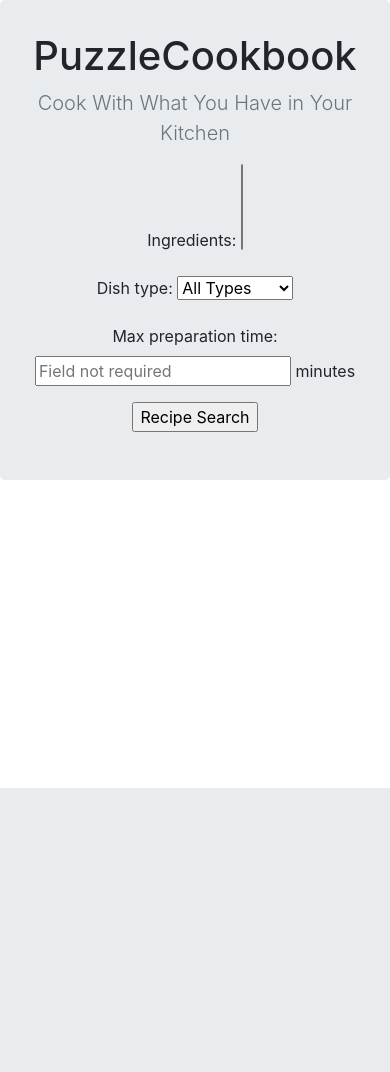
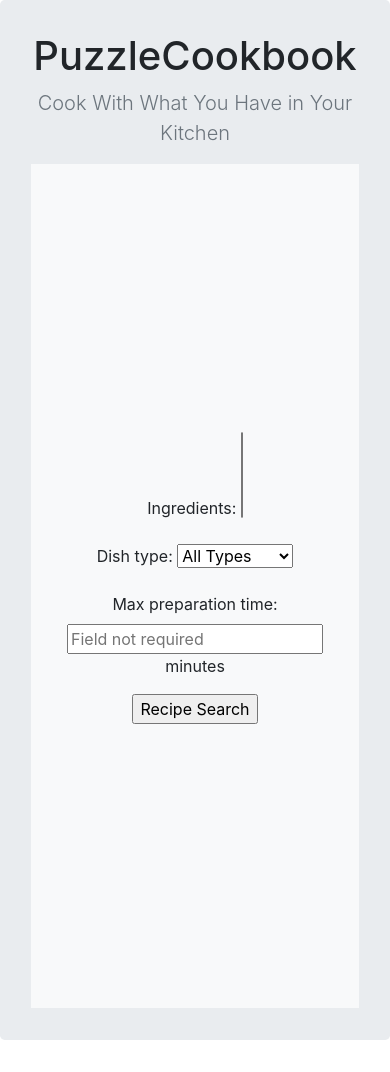
Before and after one commit to kxkate/puzzle-cookbook, a Django app: page / in a window 390 px wide. Shown: the part 56-1128 px from the top of the page. Before the commit the page ends 844 px from the top, so only its background shows below. Run offline with Django 3.2, Linux system fonts and the light colour scheme; parts of the project's set-up code (start-up, migrations or seed data) failed here and were passed over; some libraries are stand-ins or nearby versions.

Commit message:
new homepage

```diff
--- a/accounts/forms.py
+++ b/accounts/forms.py
@@ -2,6 +2,7 @@ from django import forms
 from django.contrib.auth.models import User
 from django.contrib.auth.forms import AuthenticationForm
 from django.core.exceptions import ValidationError
+
 
 
 class UserLoginForm(AuthenticationForm):
--- a/accounts/templates/base/base.html
+++ b/accounts/templates/base/base.html
@@ -13,7 +13,7 @@
   <body>
     <nav class="navbar navbar-expand-lg navbar-light" style="background-color: rgb(219, 154, 218)">
       <div class="container fixed">
-        <a class="navbar-brand" href="/cookbook/">PuzzleCookbook</a>
+        <a class="navbar-brand" href="/">PuzzleCookbook</a>
         <button
           class="navbar-toggler" type="button"
           data-toggle="collapse" data-target="#navbarNavAltMarkup">
--- a/accounts/urls.py
+++ b/accounts/urls.py
@@ -7,7 +7,7 @@ app_name = 'accounts'
 
 
 urlpatterns = [
-    path('my-login/', auth_views.LoginView.as_view(template_name="registration/login.html",
+    path('mylogin/', auth_views.LoginView.as_view(template_name="registration/login.html",
                                                 authentication_form=UserLoginForm), name='mylogin'),
     path('', include('django.contrib.auth.urls')),
     path('profile/', views.profile, name='profile'),
--- a/accounts/views.py
+++ b/accounts/views.py
@@ -9,7 +9,7 @@ from .forms import RegistrationForm
 from .tokens import account_activation_token
 from django.http import HttpResponseRedirect, HttpResponse
 from django.shortcuts import render, redirect, get_object_or_404
-from cookbook.models import FoodRecipe
+
 
 
 from django.contrib.auth.views import (LoginView, PasswordChangeView,
--- a/cookbook/templates/cookbook/base.html
+++ b/cookbook/templates/cookbook/base.html
@@ -12,14 +12,32 @@
   <script src="https://stackpath.bootstrapcdn.com/bootstrap/4.2.1/js/bootstrap.min.js" integrity="sha384-B0UglyR+jN6CkvvICOB2joaf5I4l3gm9GU6Hc1og6Ls7i6U/mkkaduKaBhlAXv9k" crossorigin="anonymous"></script>
 </head>
 <body>
+<nav class="navbar navbar-expand-lg navbar-light" style="background-color: rgb(219, 154, 218)">
+      <div class="container fixed">
+        <a class="navbar-brand" href="/">PuzzleCookbook</a>
+        <button
+          class="navbar-toggler" type="button"
+          data-toggle="collapse" data-target="#navbarNavAltMarkup">
+          <span class="navbar-toggler-icon"></span>
+        </button>
+        <div class="collapse navbar-collapse" id="navbarNavAltMarkup">
+          <div class="navbar-nav">
+            <a class="nav-item nav-link active" href="/">
+              New search
+            </a>
+          </div>
+          <div class="navbar-nav">
+            {% if user.is_authenticated %}
+            <a class="nav-item nav-link active" href="{% url 'accounts:profile' %}">{{ user.username }}'s profile</a>
+            <a class="nav-item nav-link active" href="{% url 'accounts:logout' %}">Logout</a>
+            {% else %}
+            <a class="nav-item nav-link active" href="{% url 'accounts:login' %}">Sign Up/Login</a>
+            {% endif %}
+          </div>
+        </div>
+      </div>
+    </nav>
 
-<nav class="navbar navbar-expand-lg navbar-light" style="background-color: rgb(219, 154, 218)">
-    <a class="navbar-brand" href="/cookbook/">PuzzleCookbook</a>
-    <button class="navbar-toggler" type="button" data-toggle="collapse" data-target="#navbarNavAltMarkup"
-      aria-controls="navbarText" aria-expanded="false" aria-label="Toggle navigation">
-      <span class="navbar-toggler-icon"></span>
-    </button>
-    <div class="collapse navbar-collapse" id="navbarNavAltMarkup">
       <div class="navbar-nav">
           {% block content %}{% endblock %}
       </div>
--- a/cookbook/templates/cookbook/homepage.html
+++ b/cookbook/templates/cookbook/homepage.html
@@ -1,17 +1,52 @@
 {% extends "cookbook/base.html" %}
 {% load static %}
-{% block content %}
-{% if user.is_authenticated %}
-<a class="nav-item nav-link" href="http://localhost:8000/accounts/logout/">Logout</a>
-<p> Hello, {{ user.username }}!</p>
-{% else %}
-<a class="nav-item nav-link" href="http://localhost:8000/accounts/login/">Log In/Register</a>
-{% endif %}
-{% endblock %}
+
 {% block form %}
+<style>
+    .login,
+    .image {
+        min-height: 100vh;
+    }
+
+    .bg-image {
+        background-image: url('https://media.istockphoto.com/photos/confused-man-looking-at-food-in-refrigerator-picture-id1050851162?k=6&m=1050851162&s=612x612&w=0&h=_RNHtwaKBHftsPqBl9lIPXw7drM-D0bo-9BPPbaqCz4=');
+        background-size: cover;
+        background-position: center center;
+    }
+
+    .container-fluid {
+        max-width: 100%;
+    }
+
+    .account-form input {
+        border: 2px solid #ccc;
+        height: calc(2em + .75rem + 2px);
+    }
+
+    .account-form input:focus {
+        border-color: #1497ff;
+        box-shadow: inset 0 0px 0px rgba(0, 0, 0, 0.075), 0 0 0px rgba(255, 0, 0, 0.6);
+    }
+</style>
+
+<div class="container-fluid">
+    <div class="row no-gutter">
+        <div class="col-md-6 bg-light">
+            <div class="login d-flex align-items-center py-5">
+                <div class="container">
+                    <div class="row">
+                        <div class="col-12 col-md-12  mx-auto">
                             <form action=" {% url 'cookbook:recipes_search' %}" method="POST">
                             {% csrf_token %}
                             {{ form.as_p }}
                             <input type="Submit" name = "submit" value="Recipe Search" ></input>
                             </form>
+                        </div>
+                    </div>
+                </div>
+            </div>
+        </div>
+        <div class="col-md-6 d-none d-md-flex bg-image"></div>
+    </div>
+</div>
 {% endblock %}
--- a/cookbook/templates/cookbook/main_search.html
+++ b/cookbook/templates/cookbook/main_search.html
@@ -1,8 +1,6 @@
 {% extends "cookbook/base.html" %}
 {% load static %}
-{% block content %}
-<a class="nav-item nav-link active" href="/cookbook/">New search <span class="sr-only">(current)</span></a>
-{% endblock %}
+
 {% block form %}
   <div class="album py-5 bg-light">
     <div class="container">
--- a/cookbook/templates/cookbook/no_recipe.html
+++ b/cookbook/templates/cookbook/no_recipe.html
@@ -1,8 +1,5 @@
 {% extends "cookbook/base.html" %}
 {% load static %}
-{% block content %}
-<a class="nav-item nav-link active" href="/cookbook/">New search <span class="sr-only">(current)</span></a>
-{% endblock %}
 {% block form %}
   <div class="album py-5 bg-light">
     <div class="container">
--- a/cookbook/templates/cookbook/recipe_details.html
+++ b/cookbook/templates/cookbook/recipe_details.html
@@ -1,8 +1,5 @@
 {% extends "cookbook/base.html" %}
 {% load static %}
-{% block content %}
-<a class="nav-item nav-link active" href="/cookbook/">New search <span class="sr-only">(current)</span></a>
-{% endblock %}
 {% block form %}
   <div class="album py-5 bg-light">
       <h1> {{ recipe_det.title }} </h1>
--- a/puzzle_cookbook/urls.py
+++ b/puzzle_cookbook/urls.py
@@ -22,7 +22,7 @@ from django.conf import settings
 urlpatterns = [
     path('admin/', admin.site.urls),
     path('', include('cookbook.urls', namespace='cookbook')),
-    path('account/', include('accounts.urls', namespace='accounts')),
+    # path('account/', include('accounts.urls', namespace='myaccounts')),
     path('account/', include('django.contrib.auth.urls')),
     path('accounts/', include('accounts.urls')),
     # path('accounts/', include('django.contrib.auth.urls')),
```
Also changed, not shown: accounts/models.py (+7 -7 lines), accounts/templates/user_account/profile.html (+18 -0 lines), puzzle_cookbook/settings.py (+4 -3 lines). Lines whose indentation alone changed are shown as unchanged.
